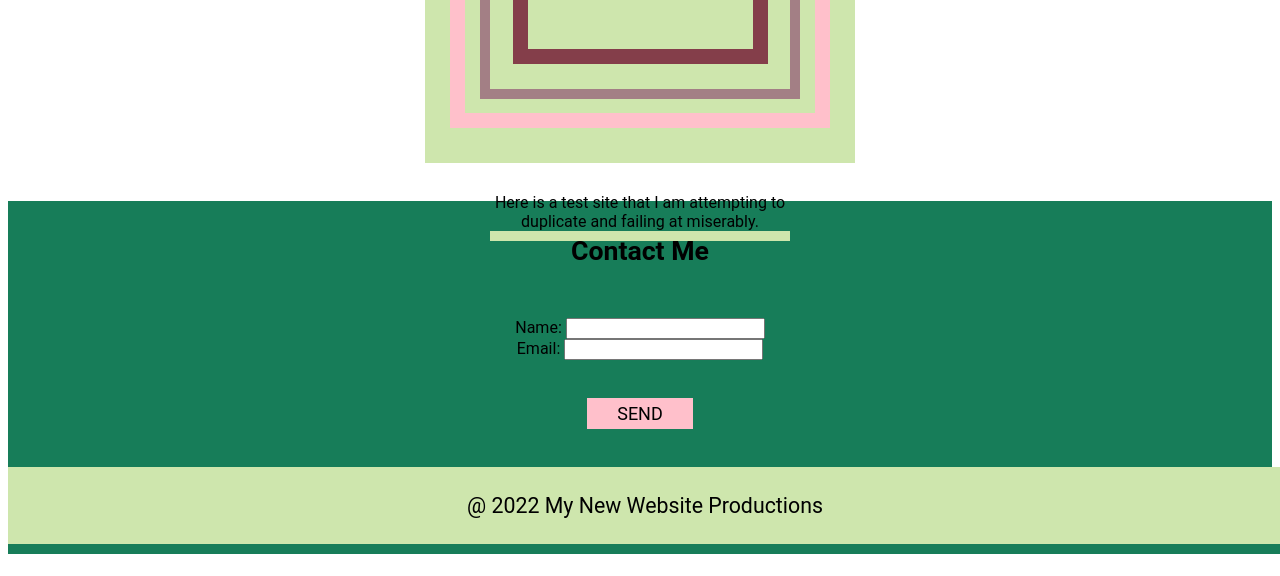
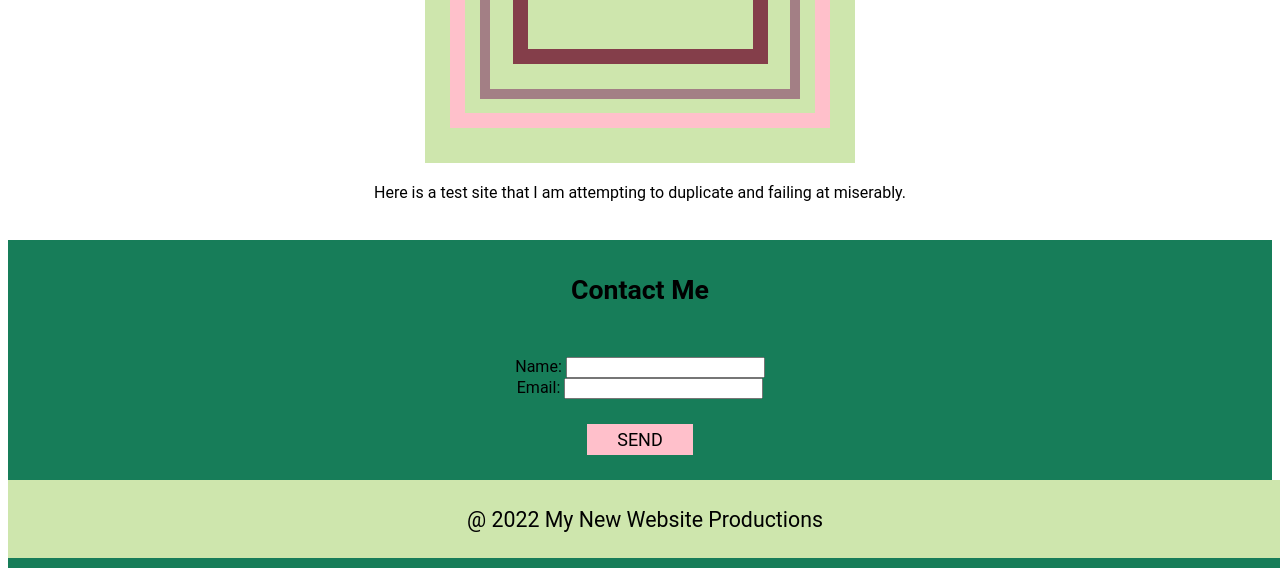
Before and after one commit to gaughanln/22-mini-project, a plain HTML site: page index.html in a window 1280 px wide. Shown: the part 486-1062 px from the top of the page. Drawn offline with Linux system fonts and the light colour scheme.

Commit message:
updates to fix bigs

```diff
--- a/index.html
+++ b/index.html
@@ -9,7 +9,6 @@
     <!-- link to style sheet -->
     <link rel="stylesheet" type="text/css" href="/style.css" />
 </head>
-
 
 <body>
 
@@ -24,7 +23,6 @@
     </section>
 </header>
 
-
 <section>
 
 <!-- website title and box: section 2 -->
@@ -37,13 +35,10 @@
     <div id="container4">
     <div id="container5"><strong> Coming Soon! </strong></div>
     </div>
-
-
-
-
+</section>
 <!-- text -->
-  <p class="body-text"> Here is a test site that I am attempting to duplicate and failing at miserably. </p>
-
+ <section>
+     <p class="body-text"> Here is a test site that I am attempting to duplicate and failing at miserably. </p>
 </section>
 
 <!-- contact me: section 3 -->
--- a/style.css
+++ b/style.css
@@ -53,9 +53,7 @@ h2 {
 /* body text */
 .body-text {
     text-align: center;
-    padding-top: 100pt;
-    border-bottom: solid 10px rgb(206, 230, 173)
-               }
+ }
 
 
   /* contact section */
@@ -63,7 +61,7 @@ h2 {
     background-color: rgb(23, 125, 89);
     text-align: center;
     padding-top: 1%;
-    padding-bottom: 3%;
+    padding-bottom: 2%;
     margin-top: 3%;
      }
 
```
